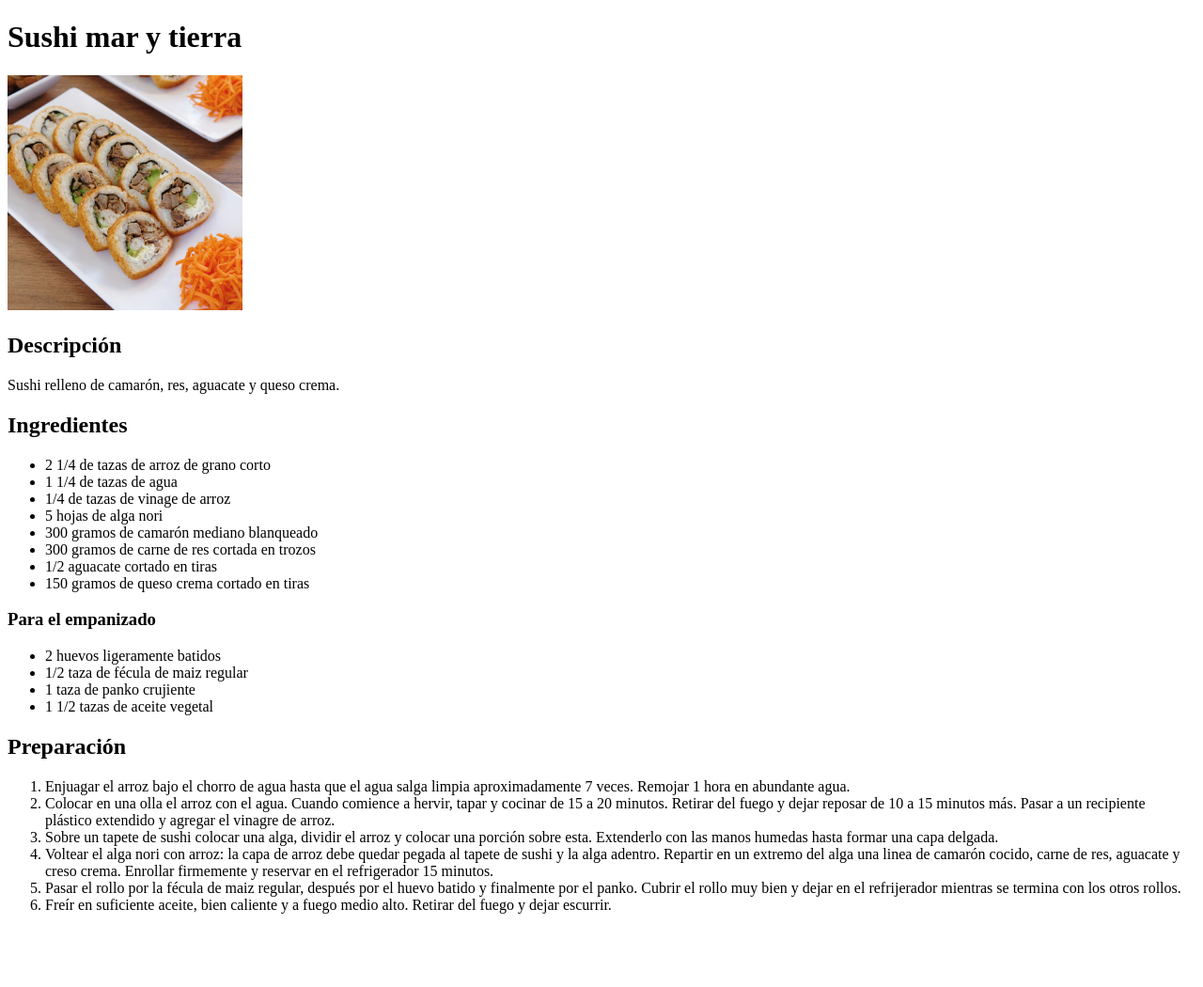
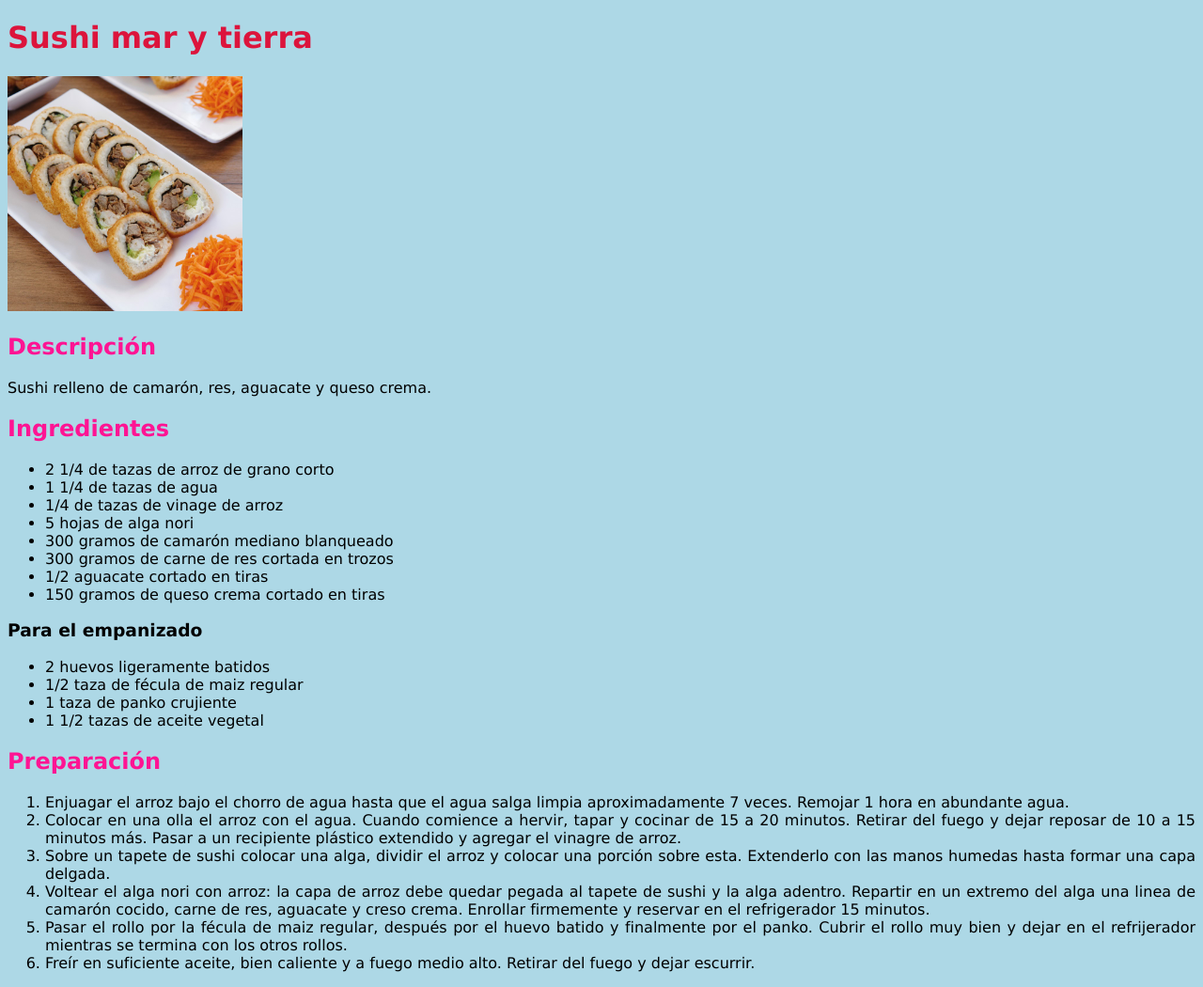
Before and after one commit to AlraxRP/odin-recipies, a plain HTML site: page recipes/sushi-mar-y-tierra.html in a window 1280 px wide. Shown: the whole page at 94% size. Before the commit the page ends 988 px from the top, so only its background shows below. Drawn offline with Linux system fonts and the light colour scheme.

Commit message:
Agrega estilo al sitio web

```diff
--- /dev/null
+++ b/css/recipes-styles.css
@@ -0,0 +1,26 @@
+body
+{
+    font-family: verdana, "New Times Roman", sans-serif;
+    background-color: lightblue;
+}
+
+h1
+{
+    color: crimson;
+}
+
+h2
+{
+    color: deeppink;
+}
+
+.img-recipe
+{
+    height: auto;
+    width: 250px;
+}
+
+.steps
+{
+    text-align: justify;
+}
--- /dev/null
+++ b/css/style.css
@@ -0,0 +1,15 @@
+body
+{
+    font-family: verdana, "Times New Roman", sans-serif;
+    background-color: lightblue;
+}
+
+h1
+{
+    color: green;
+}
+
+.recipes
+{
+    font-size: 18px;
+}
--- a/recipes/sushi-mar-y-tierra.html
+++ b/recipes/sushi-mar-y-tierra.html
@@ -2,11 +2,12 @@
 <html lang="es">
     <head>
         <meta charset="UTF-8">
+        <link rel="stylesheet" href="../css/recipes-styles.css">
         <Title>Sushi mar y tierra</Title>
     </head>
     <body>
         <h1>Sushi mar y tierra</h1>
-        <img src="../img/sushi-mar-y-tierra.jpg" alt="Sushi mar y tierra" height="250" width="250">
+        <img class="img-recipe" src="../img/sushi-mar-y-tierra.jpg" alt="Sushi mar y tierra" height="250" width="250">
         <h2>Descripción</h2>
         <p>Sushi relleno de camarón, res, aguacate y queso crema.</p>
         <h2>Ingredientes</h2>
@@ -28,7 +29,7 @@
             <li>1 1/2 tazas de aceite vegetal</li>
         </ul>
         <h2>Preparación</h2>
-        <ol>
+        <ol class="steps">
             <li>Enjuagar el arroz bajo el chorro de agua hasta que el agua salga limpia aproximadamente 7 veces. Remojar 1 hora en abundante agua.</li>
             <li>Colocar en una olla el arroz con el agua. Cuando comience a hervir, tapar y cocinar de 15 a 20 minutos. Retirar del fuego y dejar reposar de 10 a 15 minutos más. Pasar a un recipiente plástico extendido y agregar el vinagre de arroz.</li>
             <li>Sobre un tapete de sushi colocar una alga, dividir el arroz y colocar una porción sobre esta. Extenderlo con las manos humedas hasta formar una capa delgada.</li>
```
Also changed, not shown: index.html (+2 -1 lines), recipes/rajas-con-crema-y-queso.html (+1 -0 lines), recipes/tacos-bistec.html (+1 -0 lines).
